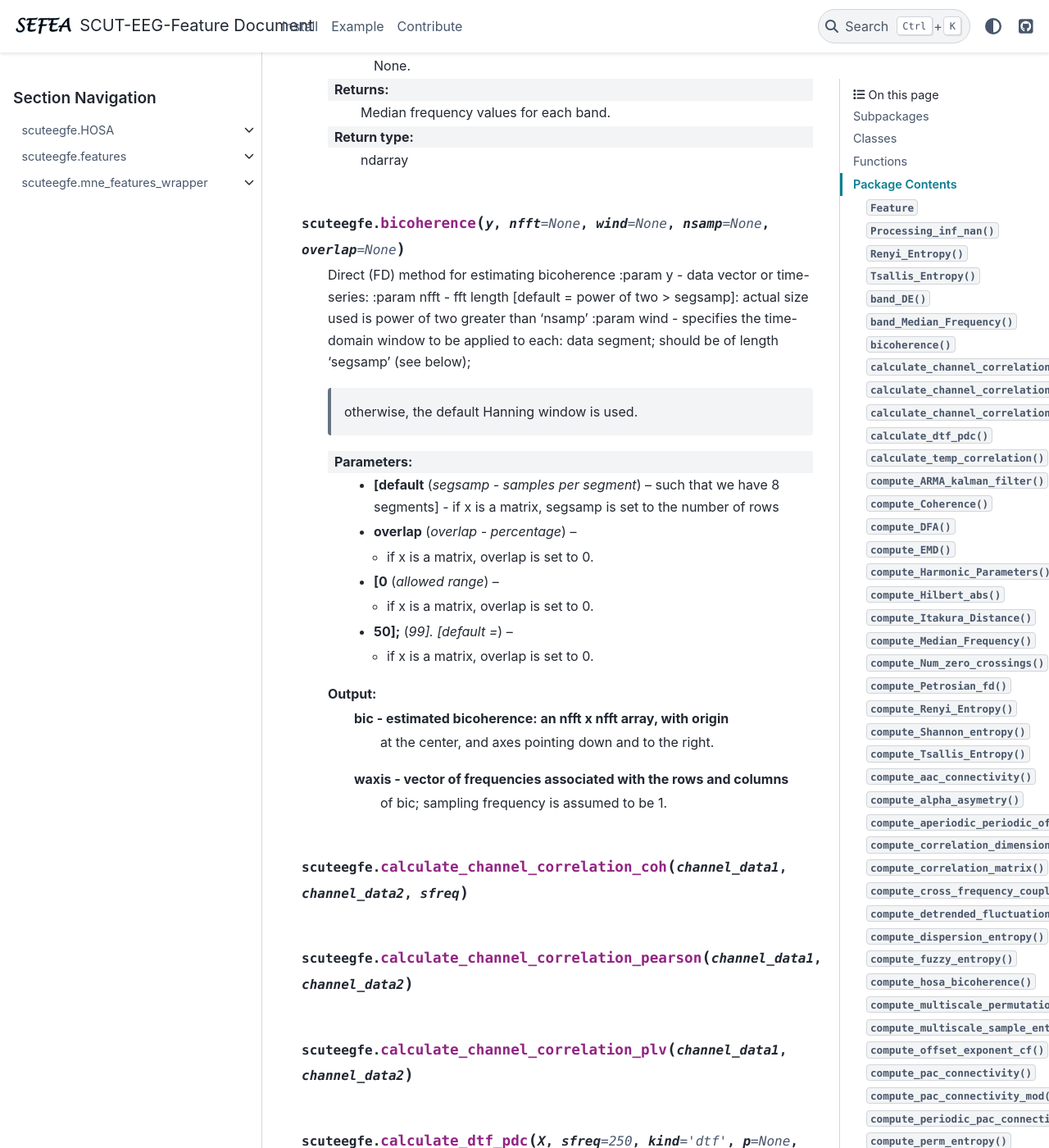
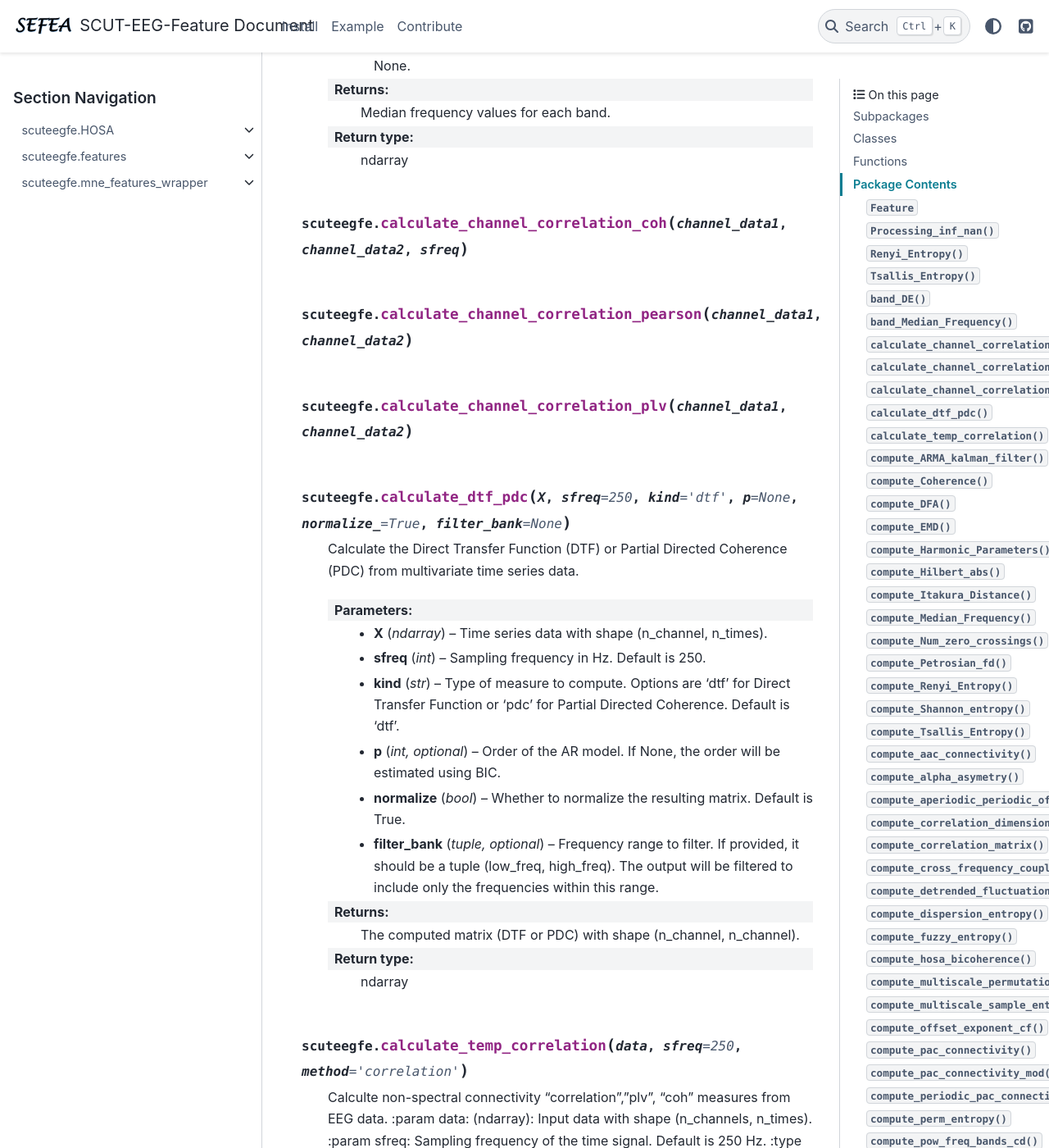
Before and after one commit to didi226/scut_eeg_feature, a Sphinx documentation site: the page built from docs/source/api/scuteegfe/index.rst, in a window 1280 px wide and 1400 px high, scrolled down 10021 px. Shown: the whole window at 82% size. Built offline with Sphinx 7.4.7 and the PyData theme 0.15.4, drawn with Linux system fonts in a browser that asks for light colours; pages that are not in the unit, such as notebooks, are missing from menus.

Commit message:
doc aperiodic4

```diff
--- a/docs/source/api/scuteegfe/HOSA/conventional/bicoherence/index.rst
+++ b/docs/source/api/scuteegfe/HOSA/conventional/bicoherence/index.rst
@@ -9,14 +9,14 @@
 
 .. autoapisummary::
 
-   scuteegfe.HOSA.conventional.bicoherence.bicoherence
+   scuteegfe.HOSA.conventional.bicoherence.calculate_bicoherence
    scuteegfe.HOSA.conventional.bicoherence.test
 
 
 Module Contents
 ---------------
 
-.. py:function:: bicoherence(y, nfft=None, wind=None, nsamp=None, overlap=None)
+.. py:function:: calculate_bicoherence(y, nfft=None, wind=None, nsamp=None, overlap=None)
 
 
    Direct (FD) method for estimating bicoherence
--- a/docs/source/api/scuteegfe/index.rst
+++ b/docs/source/api/scuteegfe/index.rst
@@ -33,7 +33,6 @@
    scuteegfe.Tsallis_Entropy
    scuteegfe.band_DE
    scuteegfe.band_Median_Frequency
-   scuteegfe.bicoherence
    scuteegfe.calculate_channel_correlation_coh
    scuteegfe.calculate_channel_correlation_pearson
    scuteegfe.calculate_channel_correlation_plv
@@ -817,46 +816,6 @@
    ..
        !! processed by numpydoc !!
 
-.. py:function:: bicoherence(y, nfft=None, wind=None, nsamp=None, overlap=None)
-
-
-   Direct (FD) method for estimating bicoherence
-   :param y     - data vector or time-series:
-   :param nfft - fft length [default = power of two > segsamp]: actual size used is power of two greater than 'nsamp'
-   :param wind - specifies the time-domain window to be applied to each:      data segment; should be of length 'segsamp' (see below);
-                                                                         otherwise, the default Hanning window is used.
-   :param segsamp - samples per segment [default: such that we have 8 segments]
-                                                  - if x is a matrix, segsamp is set to the number of rows
-   :param overlap - percentage overlap:
-                                        - if x is a matrix, overlap is set to 0.
-   :param allowed range [0:
-                            - if x is a matrix, overlap is set to 0.
-   :param 99]. [default = 50];:
-                                - if x is a matrix, overlap is set to 0.
-
-   Output:
-     bic     - estimated bicoherence: an nfft x nfft array, with origin
-               at the center, and axes pointing down and to the right.
-     waxis   - vector of frequencies associated with the rows and columns
-               of bic;  sampling frequency is assumed to be 1.
-
-
-
-
-
-
-
-
-
-
-
-
-
-
-
-   ..
-       !! processed by numpydoc !!
-
 .. py:function:: calculate_channel_correlation_coh(channel_data1, channel_data2, sfreq)
 
 .. py:function:: calculate_channel_correlation_pearson(channel_data1, channel_data2)
```
Also changed, not shown: 4 other files.
